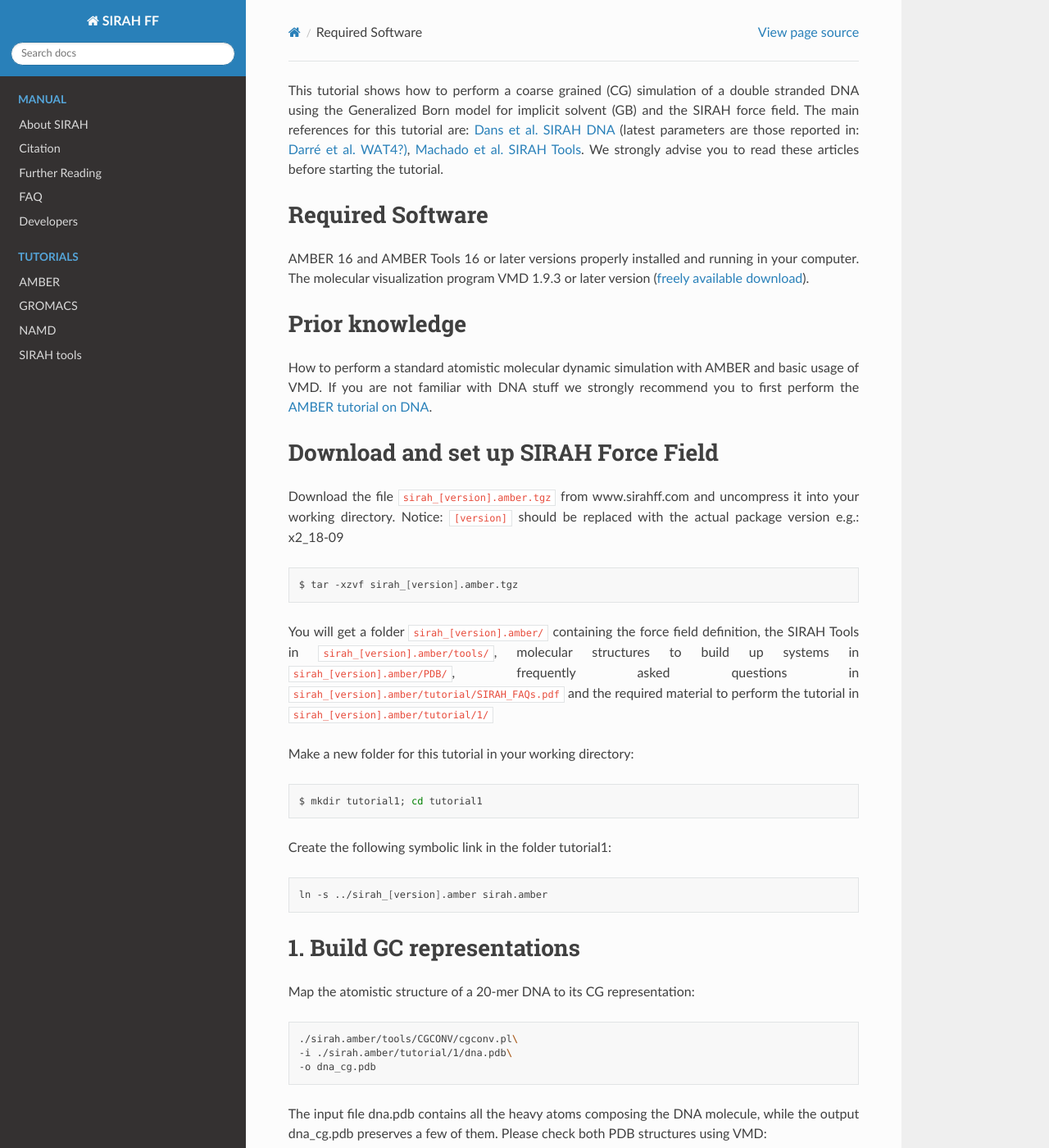
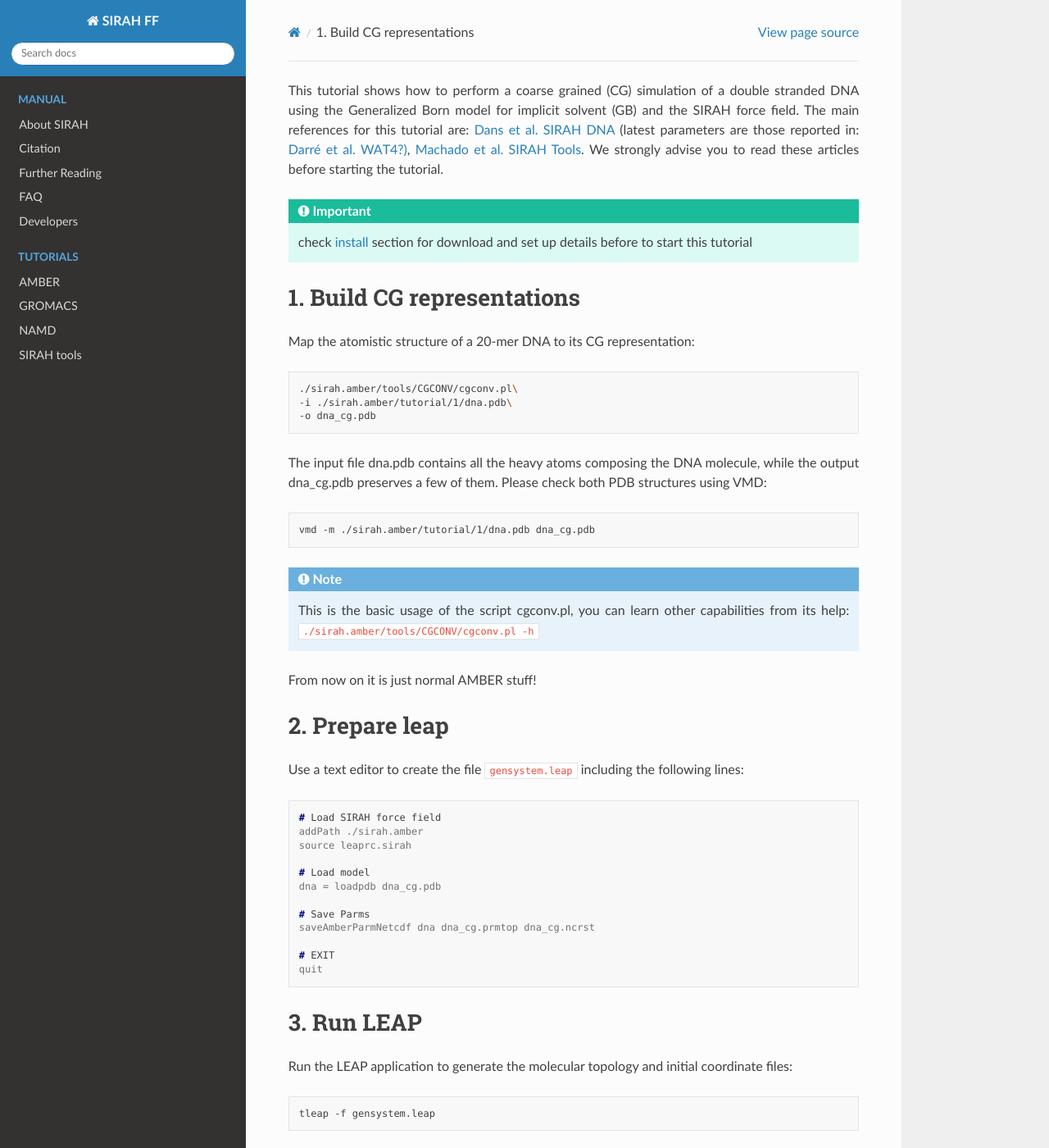
Before and after one commit to SIRAHFF/documentation, a Sphinx documentation site: the page built from docs/source/AMBER/Tutorial-1.rst, in a window 1280 px wide and 1400 px high. Shown: the whole window at 82% size. Built offline with Sphinx 7.4.7 and the Read the Docs theme 2.0.0, drawn with Linux system fonts in a browser that asks for light colours; some of the changed text lies outside the part shown.

Commit message:
Andres, Nueva seccion de download and pre-requisites

```diff
--- a/docs/source/AMBER/Tutorial-1.rst
+++ b/docs/source/AMBER/Tutorial-1.rst
@@ -1,50 +1,11 @@
 This tutorial shows how to perform a coarse grained (CG) simulation of a double stranded DNA using the Generalized Born model for implicit solvent (GB) and the SIRAH force field. The main references
 for this tutorial are: `Dans et al. SIRAH DNA <https://pubs.acs.org/doi/abs/10.1021/ct900653p>`_ (latest parameters are those reported in: `Darré et al. WAT4?) <https://pubs.acs.org/doi/abs/10.1021/ct100379f>`_, `Machado et al. SIRAH Tools <https://academic.oup.com/bioinformatics/article/32/10/1568/1743152>`_. We strongly advise you to read these articles before starting the tutorial.
 
-Required Software
-__________________
+.. important::
 
-.. _vmd: www.ks.uiuc.edu/Research/vmd
+    check :ref:`install <Download amber>` section for download and set up details before to start this tutorial
 
-AMBER 16 and AMBER Tools 16 or later versions properly installed and running in your computer. The molecular visualization program VMD 1.9.3 or later version (`freely available download <vmd>`_).
-
-
-Prior knowledge
-_______________
-
-How to perform a standard atomistic molecular dynamic simulation with AMBER and basic usage of
-VMD. If you are not familiar with DNA stuff we strongly recommend you to first perform the `AMBER
-tutorial on DNA <http://ambermd.org/tutorials/basic/tutorial1>`_.
-
-Download and set up SIRAH Force Field
-______________________________________
-
-Download the file ``sirah_[version].amber.tgz`` from www.sirahff.com and uncompress it into your
-working directory. Notice: ``[version]`` should be replaced with the actual package version e.g.: x2_18-09
-
-.. code-block:: bash
-
-    $ tar -xzvf sirah_[version].amber.tgz
-
-You will get a folder ``sirah_[version].amber/`` containing the force field definition, the SIRAH Tools in
-``sirah_[version].amber/tools/``, molecular structures to build up systems in ``sirah_[version].amber/PDB/``,
-frequently asked questions in ``sirah_[version].amber/tutorial/SIRAH_FAQs.pdf`` and the required
-material to perform the tutorial in ``sirah_[version].amber/tutorial/1/``
-
-Make a new folder for this tutorial in your working directory:
-
-.. code-block:: bash
-
-    $ mkdir tutorial1; cd tutorial1
-
-Create the following symbolic link in the folder tutorial1:
-
-.. code-block:: bash
-
-    ln -s ../sirah_[version].amber sirah.amber
-
-
-1. Build GC representations
+1. Build CG representations
 ________________________________________________________________________
 
 Map the atomistic structure of a 20-mer DNA to its CG representation:
@@ -162,6 +127,11 @@
 
         $ sander -O -i ../sirah.amber/tutorial/1/SANDER/md_GB.in -p ../dna_cg.prmtop -c dna_cg_eq.ncrst -o dna_cg_md.out -r dna_cg_md.ncrst
 
+**Production (100ns):**
+
+    .. code-block:: bash
+
+        sander -O -i ../sirah.amber/tutorial/1/SANDER/md_GB.in -p ../dna_cg.prmtop -c dna_cg_eq.ncrst -o dna_cg_md.out -r dna_cg_md.ncrst  -x dna_cg_md.nc &
 
 .. note::
 
```
Also changed, not shown: other parts of docs/source/AMBER/Tutorial-1.rst (+4 -0 lines), docs/source/AMBER/installation.rst (added, +41 -0 lines), docs/source/Tutorials.rst (+7 -0 lines).
